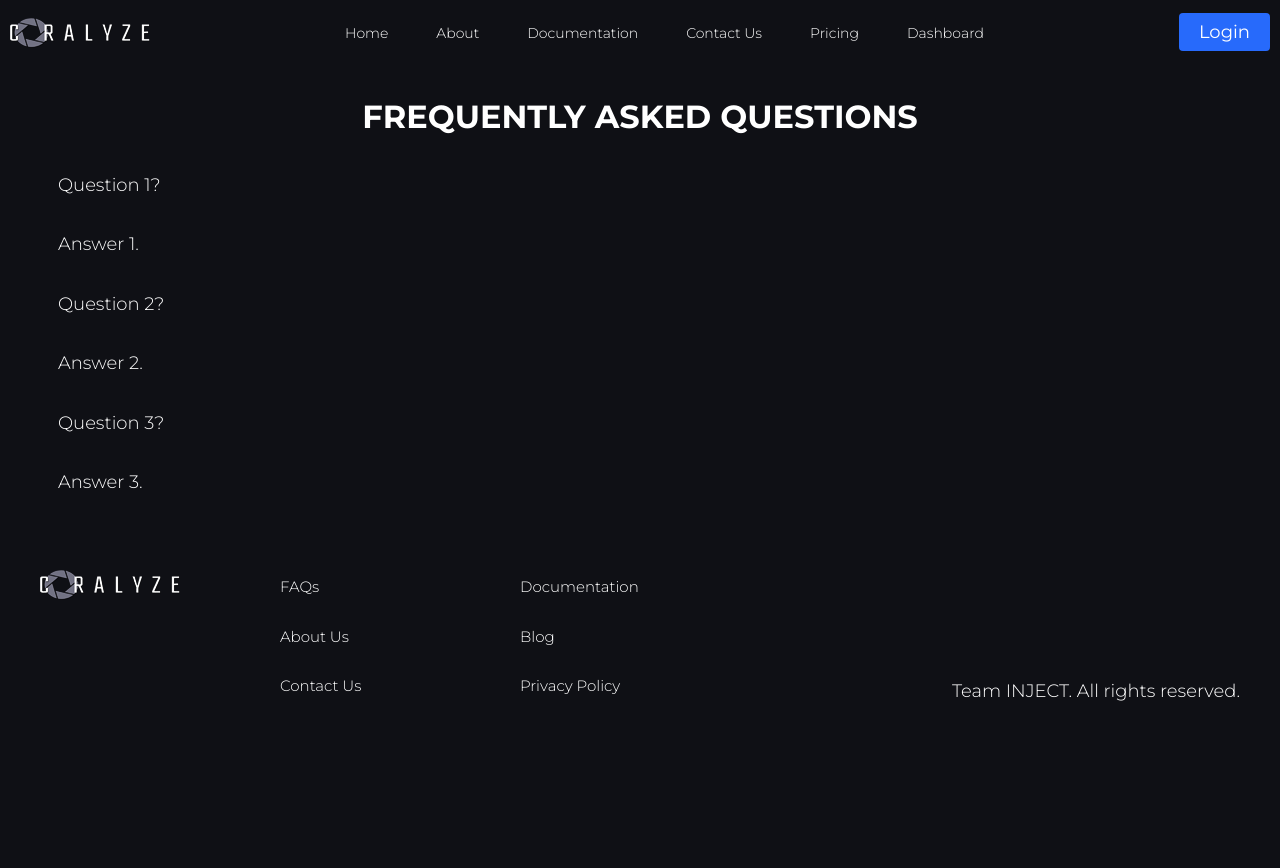
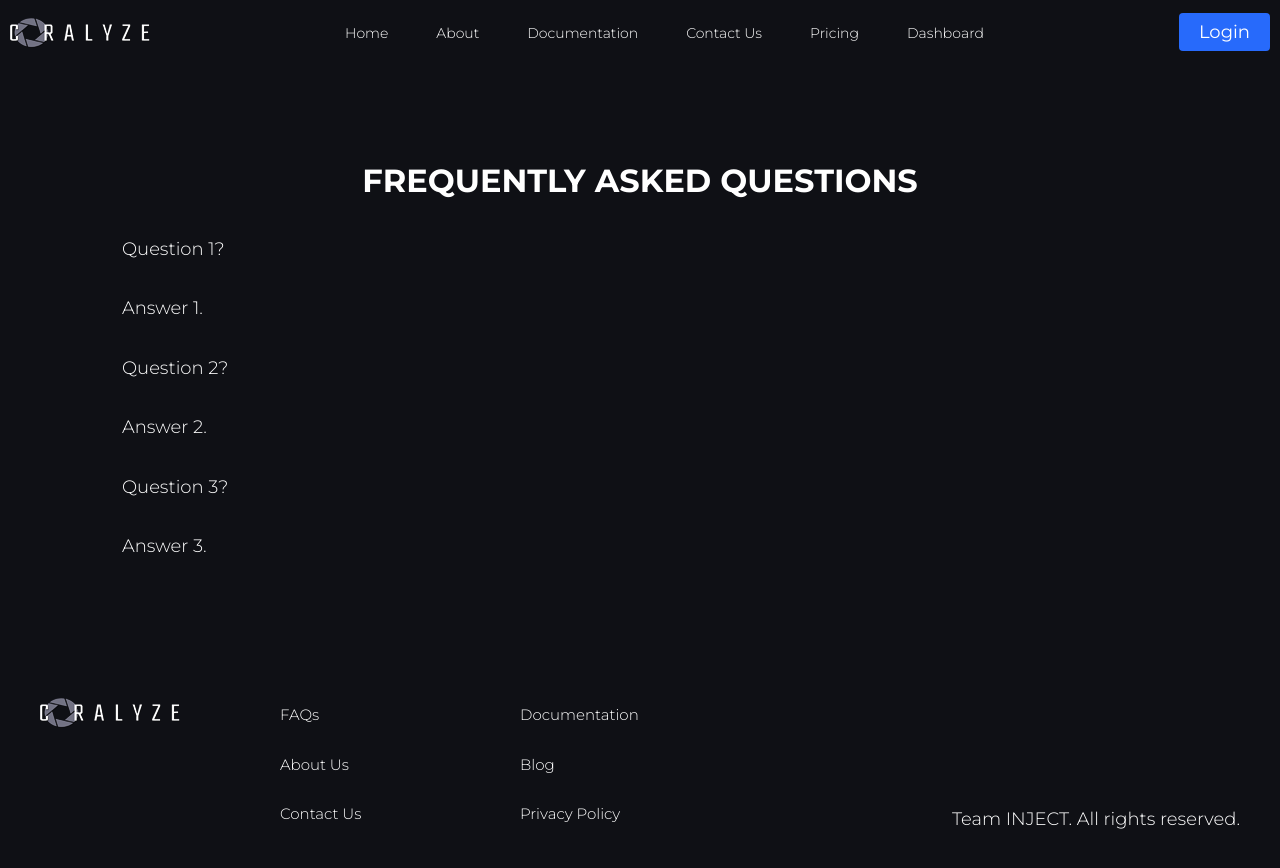
Before and after one commit to Chauster/Coralyze-Frontend, a React (Create React App) app: page /faqs in a window 1280 px wide. Shown: the top 868 px of the page. Before the commit the page ends 800 px from the top, so only its background shows below. Built offline with nearby package versions, Linux system fonts and the light colour scheme.

Commit message:
updated faqs page
added padding to container, added flex and flex direction column to container

```diff
--- a/src/components/FAQS/FaqSection.css
+++ b/src/components/FAQS/FaqSection.css
@@ -1,5 +1,8 @@
 .faqs__container {
   color: #fff;
+  display: flex;
+  flex-direction: column;
+  padding: 5%;
 }
 
 .faqs__container h1 {
```
